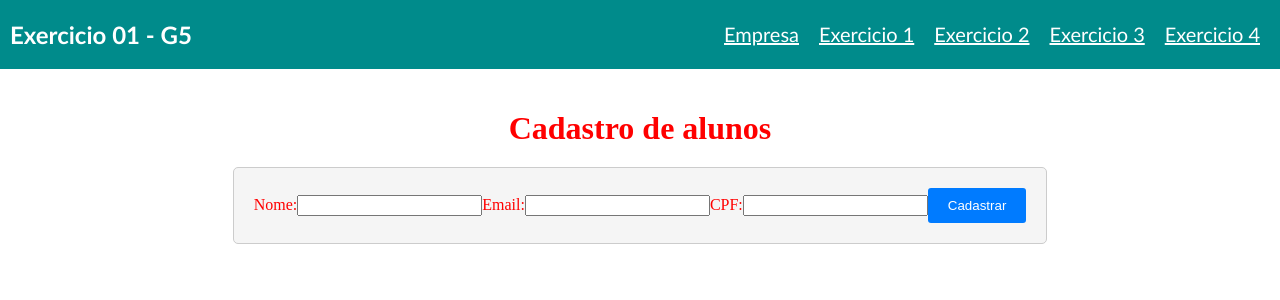
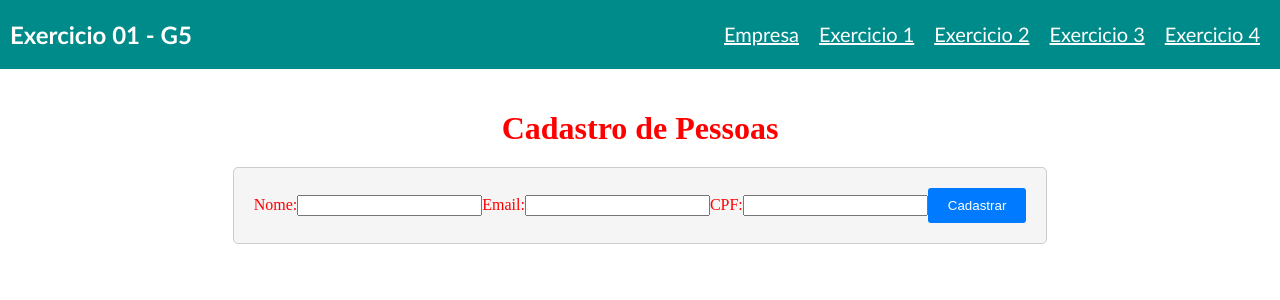
Before and after one commit to paulooosf/React-G5-01, a React (Vite) app in the folder atividade/: page /exercicio1 in a window 1280 px wide. Shown: the top 300 px of the page. Built offline with nearby package versions, Linux system fonts and the light colour scheme.

Commit message:
fix: mudando o nome da caixa acima da pagina

```diff
--- a/atividade/src/pages/Exercicio1/index.jsx
+++ b/atividade/src/pages/Exercicio1/index.jsx
@@ -26,7 +26,7 @@ function Exercicio1() {
         }
     };
 
-  useEffect(() => {
+useEffect(() => {
         const fetchPessoas = async () => {
             const response = await axios.get('https://665fa6f55425580055b05a8d.mockapi.io/pessoas');
             setPessoas(response.data);
@@ -39,7 +39,7 @@ function Exercicio1() {
 
     return (
         <div className='container'>
-            <h1>Cadastro de alunos</h1>
+            <h1>Cadastro de Pessoas</h1>
             {pessoas.length > 0 && (
                 <ul className="list-group my-3">
                     {pessoas.map((pessoa) => (
```
